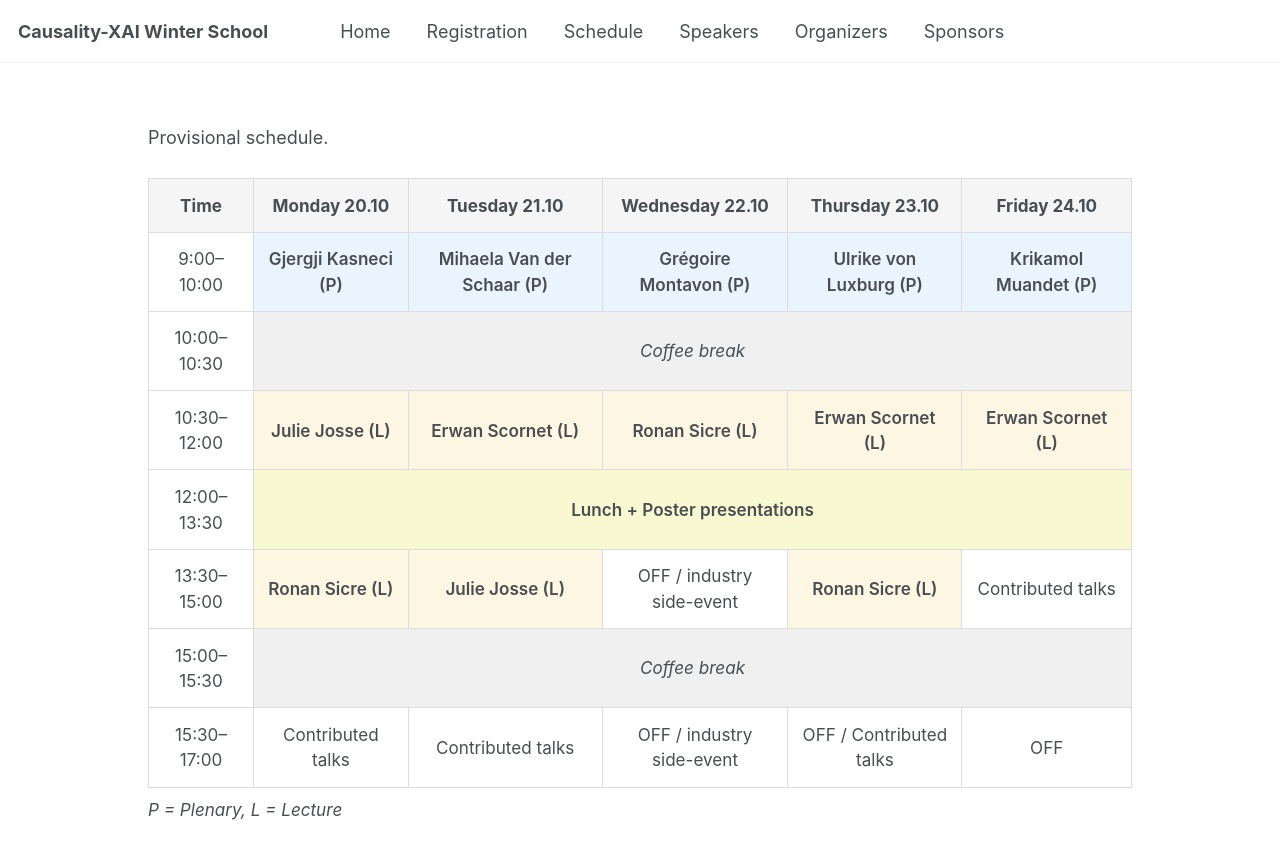
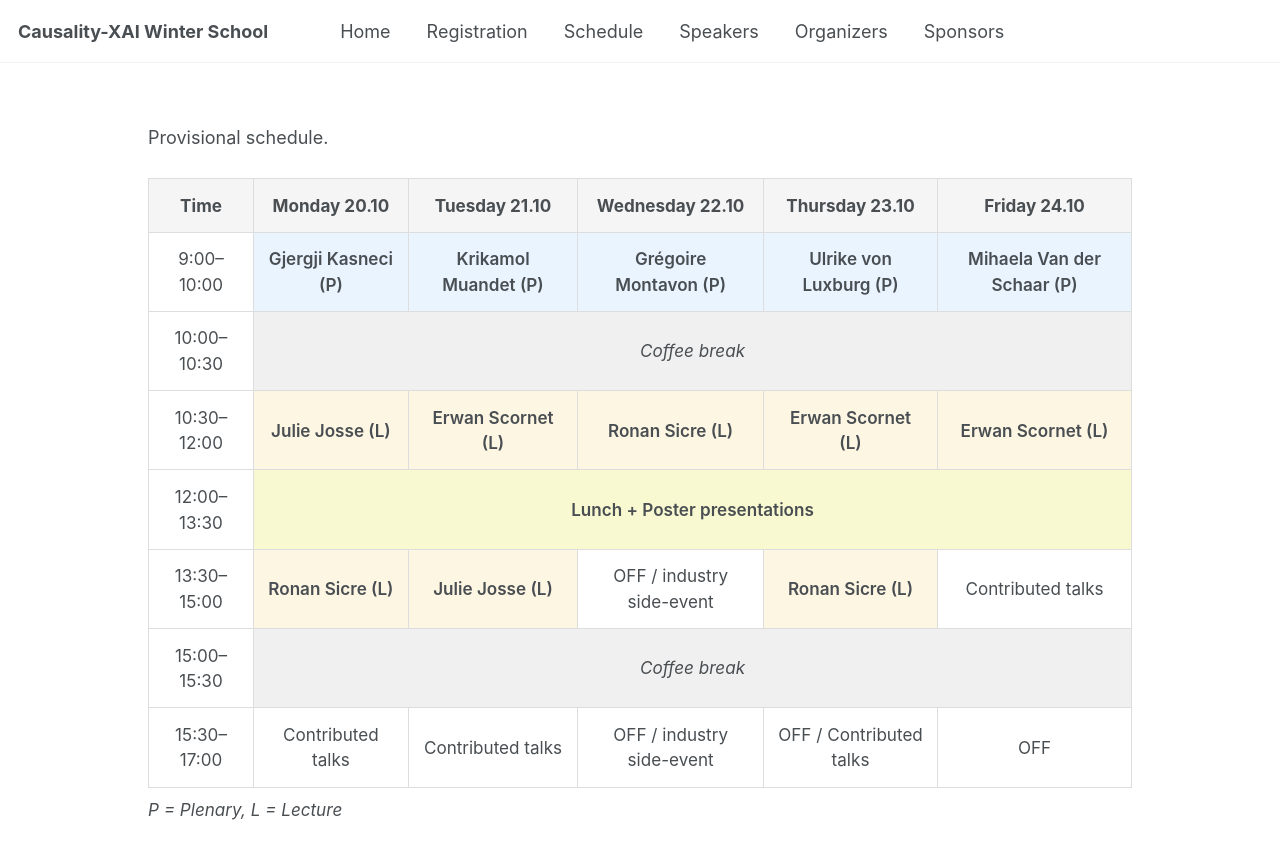
Before and after one commit to XAI-Winter-School/xai-winter-school.github.io, a Jekyll site: the page built from _pages/schedule.md, in a window 1280 px wide and 1011 px high. Shown: the top 859 px of the window. Built offline with Jekyll 4.4.1, drawn with Linux system fonts in a browser that asks for light colours.

Commit message:
update schedule

```diff
--- a/_pages/schedule.md
+++ b/_pages/schedule.md
@@ -66,10 +66,10 @@ Provisional schedule.
     <tr>
       <td>9:00–10:00</td>
       <td class="plenary">Gjergji Kasneci (P)</td>
-      <td class="plenary">Mihaela Van der Schaar (P)</td>
+      <td class="plenary">Krikamol Muandet (P)</td>
       <td class="plenary">Grégoire Montavon (P)</td>
       <td class="plenary">Ulrike von Luxburg (P)</td>
-      <td class="plenary">Krikamol Muandet (P)</td>
+      <td class="plenary">Mihaela Van der Schaar (P)</td>
     </tr>
     <tr>
       <td>10:00–10:30</td>
```
